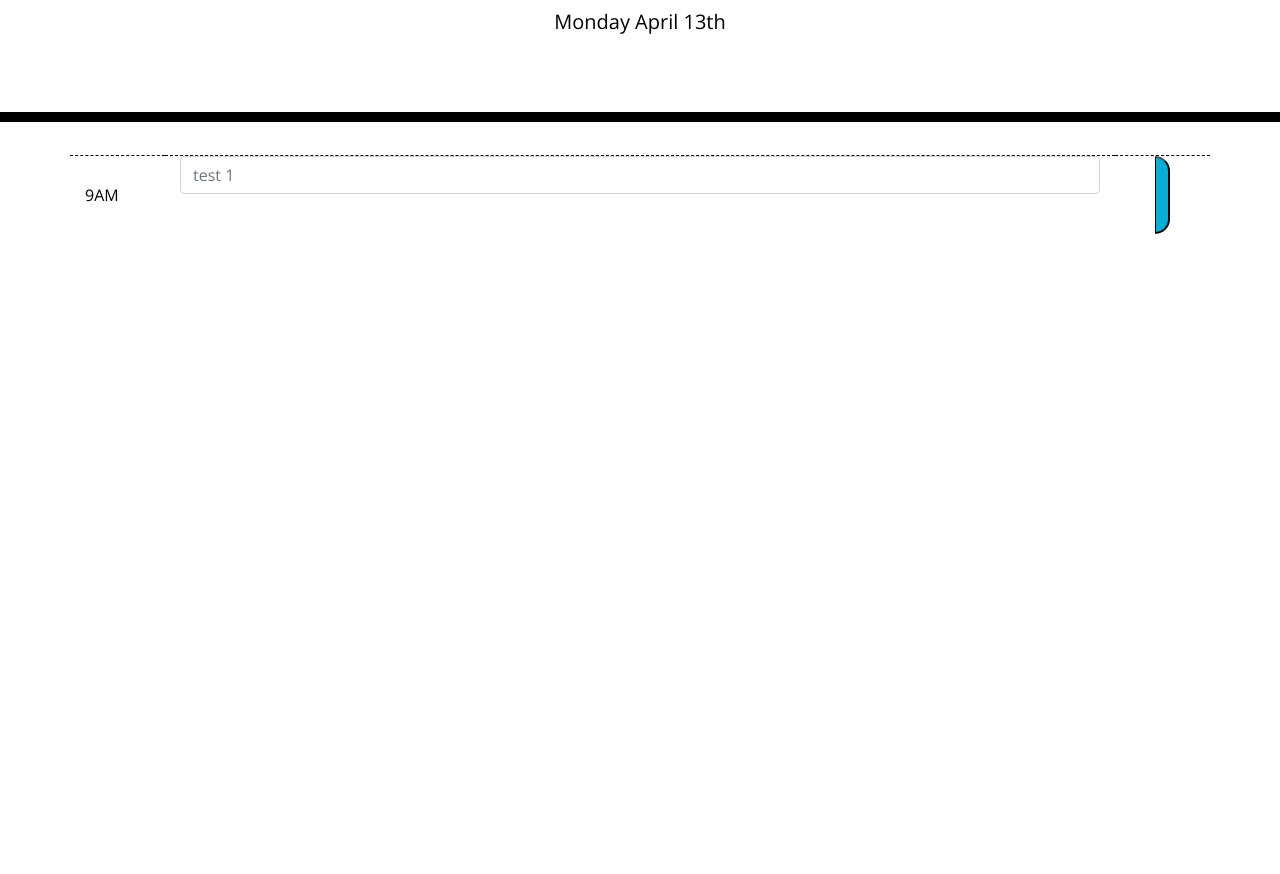
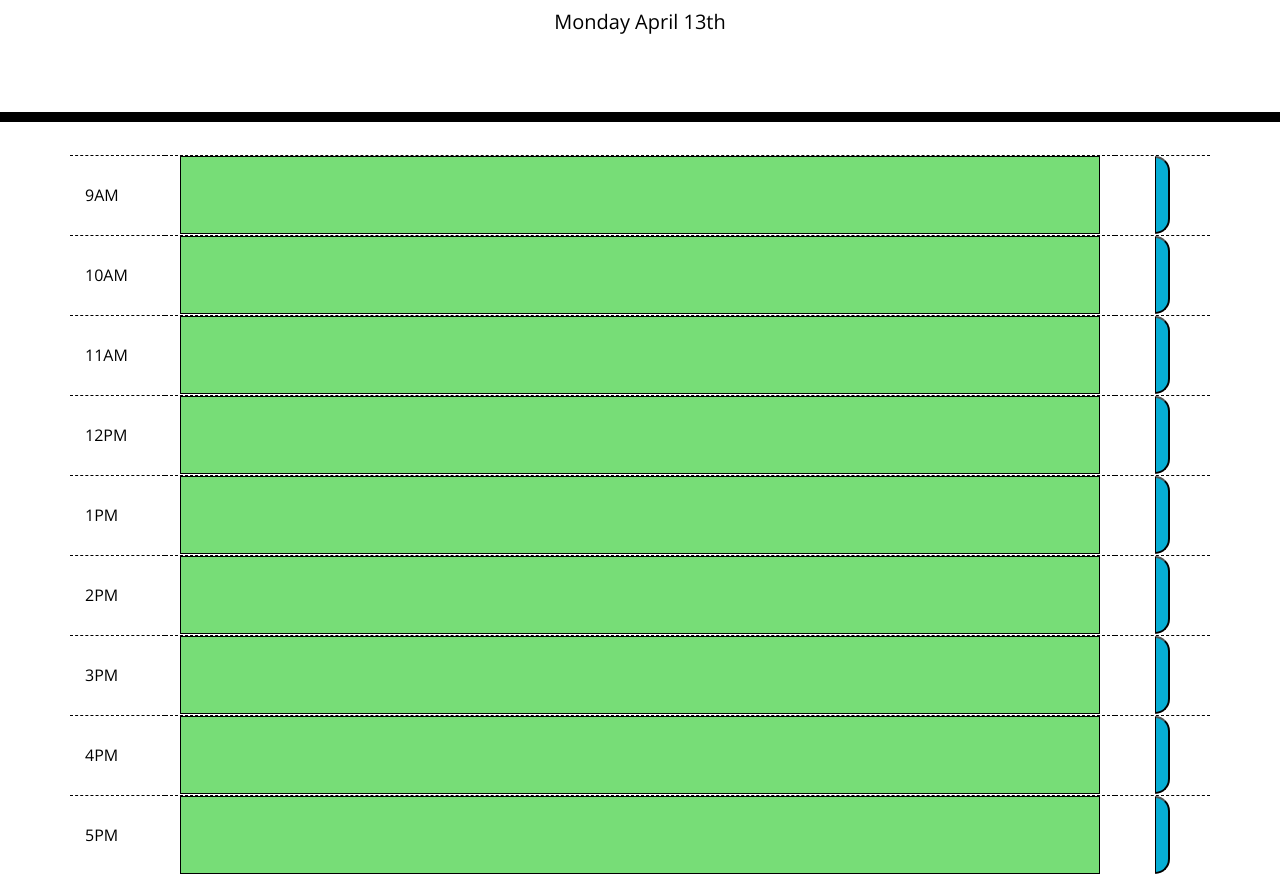
Before and after one commit to DJS593/work-day-scheduler, a plain HTML site: page index.html in a window 1280 px wide. Shown: the part 182-1056 px from the top of the page. Before the commit the page ends 800 px from the top, so only its background shows below. Drawn offline with nearby package versions, Linux system fonts and the light colour scheme; a web font is replaced by a local one.

Commit message:
added dynamic background color based on time

```diff
--- a/assets/css/style.css
+++ b/assets/css/style.css
@@ -54,8 +54,8 @@ textarea {
   display: flex;
   justify-content: center;
   width: 100%;
+}
 
-}
 
 
 .past {
--- a/assets/js/script.js
+++ b/assets/js/script.js
@@ -2,7 +2,112 @@
 
 var rightNow = moment().format("dddd MMMM Do");
 $("#currentDay").append(rightNow);
-//console.log(rightNow);
+console.log(rightNow);
+
+
+
+// Adding functionality to change background color based on the difference between current time and printed time on the scheduler.  For example, if the current hour is more than hour past the posted time, then the background will be gray; present = red; future = green.  Exact colors can be found in style.css.
+
+// create variables that align with military time.  Example, 1pm = 13 (var fifthHour).
+
+var firstHour = 9;
+var secondHour = 10;
+var thirdHour = 11;
+var fourthHour = 12;
+var fifthHour = 13;
+var sixthHour = 14;
+var seventhHour = 15;
+var eigthHour = 16;
+var ninthHour = 17;
+
+var currentHour = moment().format("H");
+// console.log(currentHour);
+
+// Utilizing an if else statement for each time block.
+
+// 9am
+if(currentHour < firstHour) {
+  $(".text9").addClass("future");
+} else if(currentHour > firstHour) {
+  $(".text9").addClass("past");
+} else if(currentHour = firstHour) {
+  $(".text9").addClass("present");
+}
+
+// 10am
+if(currentHour < secondHour) {
+  $(".text10").addClass("future");
+} else if(currentHour > secondHour) {
+  $(".text10").addClass("past");
+} else if(currentHour = secondHour) {
+  $(".text10").addClass("present");
+}
+
+// 11am
+if(currentHour < thirdHour) {
+  $(".text11").addClass("future");
+} else if(currentHour > thirdHour) {
+  $(".text11").addClass("past");
+} else if(currentHour = thirdHour) {
+  $(".text11").addClass("present");
+}
+
+// 12pm
+if(currentHour < thirdHour) {
+  $(".text12").addClass("future");
+} else if(currentHour > thirdHour) {
+  $(".text12").addClass("past");
+} else if(currentHour = thirdHour) {
+  $(".text12").addClass("present");
+}
+
+// 1pm
+if(currentHour < thirdHour) {
+  $(".text13").addClass("future");
+} else if(currentHour > thirdHour) {
+  $(".text13").addClass("past");
+} else if(currentHour = thirdHour) {
+  $(".text13").addClass("present");
+}
+
+// 2pm
+if(currentHour < thirdHour) {
+  $(".text14").addClass("future");
+} else if(currentHour > thirdHour) {
+  $(".text14").addClass("past");
+} else if(currentHour = thirdHour) {
+  $(".text14").addClass("present");
+}
+
+// 3pm
+if(currentHour < thirdHour) {
+  $(".text15").addClass("future");
+} else if(currentHour > thirdHour) {
+  $(".text15").addClass("past");
+} else if(currentHour = thirdHour) {
+  $(".text15").addClass("present");
+}
+
+// 4pm
+if(currentHour < thirdHour) {
+  $(".text16").addClass("future");
+} else if(currentHour > thirdHour) {
+  $(".text16").addClass("past");
+} else if(currentHour = thirdHour) {
+  $(".text16").addClass("present");
+}
+
+// 5pm
+if(currentHour < thirdHour) {
+  $(".text17").addClass("future");
+} else if(currentHour > thirdHour) {
+  $(".text17").addClass("past");
+} else if(currentHour = thirdHour) {
+  $(".text17").addClass("present");
+}
+
+
+
 
 
 
--- a/index.html
+++ b/index.html
@@ -32,95 +32,177 @@
     <div class="container">
       <!-- Timeblocks go here -->
       <!-- seperating each hour into a row with three columns utilzing bootstrap -->
-      <!-- row 9am -->
-      <div id="row-9am" class="row">
-
+      <!-- beginning with hour 9 for class and id in case I wish to add in earlier hours / so row one is the ninth hour -->
+      <!-- begin row 9am (hour 9) -->
+      <div id="row9" class="row">
         <div class="col hour time">
-
-          <p class="9am">
+          <p class="hour9">
             9AM
           </p>
-
         </div>
-
-        <div class="col-10 hour text-one">
-
-          <input class="form-control" type="text" id="text1" placeholder="test 1" />
-
-        </div>
-
-        <div class="col hour">
-
-          <button id="btn1" class="saveBtn">
-            <span class="oi oi-lock-locked"></span>
-          </button>
-
-        </div>
-      </div>
-
-
-      <!-- row 10am -->
-      <!-- <div class="row time-block">
-        <div class="col hour time">10AM</div>
         <div class="col-10 hour">
-          <textarea>
-
+          <textarea id="text9" class="text9">
           </textarea>
         </div>
         <div class="col hour">
-          <button class="saveBtn">
+          <button id="btn9" class="saveBtn">
             <span class="oi oi-lock-locked"></span>
           </button>
         </div>
-      </div> -->
-      <!-- row 11am -->
-      <!-- <div class="row time-block">
-        <div class="col hour">11AM</div>
+      </div>
+      <!-- end row 9am-->
+
+      <!-- begin row 10am (hour 10) -->
+      <div id="row10" class="row">
+        <div class="col hour time">
+          <p class="hour10">
+            10AM
+          </p>
+        </div>
         <div class="col-10 hour">
-          <textarea class="future">
+          <textarea id="text10" class="text10">
+          </textarea>
+        </div>
+        <div class="col hour">
+          <button id="btn10" class="saveBtn">
+            <span class="oi oi-lock-locked"></span>
+          </button>
+        </div>
+      </div>
+      <!-- end row 10am -->
 
+      <!-- begin row 11am (hour 11) -->
+      <div id="row11" class="row">
+        <div class="col hour time">
+          <p class="hour11">
+            11AM
+          </p>
+        </div>
+        <div class="col-10 hour">
+          <textarea id=text11 class=text11>
           </textarea>
+        </div>
+        <div class="col hour">
+          <button id="btn11" class="saveBtn">
+            <span class="oi oi-lock-locked"></span>
+          </button>
+        </div>
+      </div>
+      <!-- end row 11am-->
 
+      <!-- begin row 12pm (hour 12) -->
+      <div id="row12" class="row">
+        <div class="col hour time">
+          <p class="hour12">
+            12PM
+          </p>
         </div>
-        <div class="col hour"></div>
-      </div> -->
-      <!-- row 12am -->
-      <!-- <div class="row time-block">
-        <div class="col hour">12PM</div>
-        <div class="col-10 hour"></div>
-        <div class="col hour"></div>
-      </div> -->
-      <!-- row 1pm -->
-      <!-- <div class="row time-block">
-        <div class="col hour">1PM</div>
-        <div class="col-10 hour"></div>
-        <div class="col hour"></div>
-      </div> -->
-      <!-- row 2pm -->
-      <!-- <div class="row time-block">
-        <div class="col hour">2PM</div>
-        <div class="col-10 hour"></div>
-        <div class="col hour"></div>
-      </div> -->
-      <!-- row 3pm -->
-      <!-- <div class="row time-block">
-        <div class="col hour">3PM</div>
-        <div class="col-10 hour"></div>
-        <div class="col hour"></div>
-      </div> -->
-      <!-- row 4pm -->
-      <!-- <div class="row time-block">
-        <div class="col hour">4PM</div>
-        <div class="col-10 hour"></div>
-        <div class="col hour"></div>
-      </div> -->
-      <!-- row 5pm -->
-      <!-- <div class="row time-block">
-        <div class="col hour">5PM</div>
-        <div class="col-10 hour"></div>
-        <div class="col hour"></div>
-      </div> -->
+        <div class="col-10 hour">
+          <textarea id=text12 class=text12>
+          </textarea>
+        </div>
+        <div class="col hour">
+          <button id="btn12" class="saveBtn">
+            <span class="oi oi-lock-locked"></span>
+          </button>
+        </div>
+      </div>
+      <!-- end row 12am (hour 13) -->
 
+      <!-- begin row 1pm -->
+      <div id="row13" class="row">
+        <div class="col hour time">
+          <p class="hour13">
+            1PM
+          </p>
+        </div>
+        <div class="col-10 hour">
+          <textarea id=text13 class=text13>
+          </textarea>
+        </div>
+        <div class="col hour">
+          <button id="btn13" class="saveBtn">
+            <span class="oi oi-lock-locked"></span>
+          </button>
+        </div>
+      </div>
+      <!-- end row 1pm -->
+
+      <!-- begin row 2pm (hour 14) -->
+      <div id="row14" class="row">
+        <div class="col hour time">
+          <p class="hour14">
+            2PM
+          </p>
+        </div>
+        <div class="col-10 hour">
+          <textarea id=text14 class=text14>
+          </textarea>
+        </div>
+        <div class="col hour">
+          <button id="btn14" class="saveBtn">
+            <span class="oi oi-lock-locked"></span>
+          </button>
+        </div>
+      </div>
+      <!-- end row 2pm (hour 14) -->
+
+      <!-- begin row 3pm (hour 15) -->
+      <div id="row15" class="row">
+        <div class="col hour time">
+          <p class="hour15">
+            3PM
+          </p>
+        </div>
+        <div class="col-10 hour">
+          <textarea id=text15 class=text15>
+          </textarea>
+        </div>
+        <div class="col hour">
+          <button id="btn15" class="saveBtn">
+            <span class="oi oi-lock-locked"></span>
+          </button>
+        </div>
+      </div>
+      <!-- end row 3pm -->
+
+      <!-- begin row 4pm (hour 16) -->
+      <div id="row16" class="row">
+        <div class="col hour time">
+          <p class="hour16">
+            4PM
+          </p>
+        </div>
+        <div class="col-10 hour">
+          <textarea id=text16 class=text16>
+          </textarea>
+        </div>
+        <div class="col hour">
+          <button id="btn16" class="saveBtn">
+            <span class="oi oi-lock-locked"></span>
+          </button>
+        </div>
+      </div>
+      <!-- end row 4pm -->
+
+      <!-- begin row 5pm (hour 17) -->
+      <div id="row17" class="row">
+        <div class="col hour time">
+          <p class="hour17">
+            5PM
+          </p>
+        </div>
+        <div class="col-10 hour">
+          <textarea id=text17 class=text17>
+          </textarea>
+        </div>
+        <div class="col hour">
+          <button id="btn17" class="saveBtn">
+            <span class="oi oi-lock-locked"></span>
+          </button>
+        </div>
+      </div>
+      <!-- end row 5pm -->
 
 
     </div>
```
